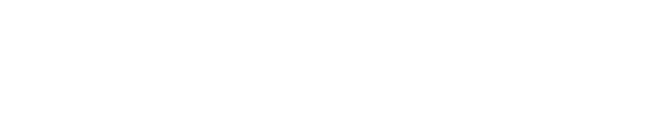
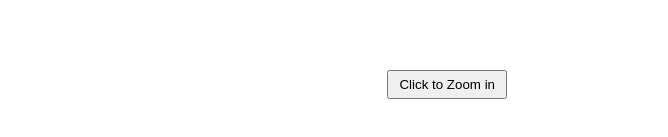
Before and after one commit to bryansayson/zoom-prototype, a React (Create React App) app: page / in a window 1280 px wide. Shown: the part 543-680 px from the top of the page, without its empty margins (76-744 px from the left). Built offline with nearby package versions, Linux system fonts and the light colour scheme.

Commit message:
Zoom in and out

```diff
--- a/src/PinchToZoom.js
+++ b/src/PinchToZoom.js
@@ -313,6 +313,10 @@
                 this.containerDimensions.width * this.state.zoomFactor || 1600
             }}
           />
+          <button class="ctaButton" type="button" onClick="">
+            Click to Zoom{" "}
+            {this.state.zoomFactor === MIN_ZOOM_FACTOR ? "in" : "out"}
+          </button>
         </div>
       </React.Fragment>
     );
--- a/src/styles.css
+++ b/src/styles.css
@@ -5,3 +5,10 @@
 .PinchToZoom {
   -webkit-touch-callout: none;
 }
+
+.ctaButton {
+  position: absolute;
+  bottom: 20px;
+  right: 25px;
+  padding: 5px 10px;
+}
```
